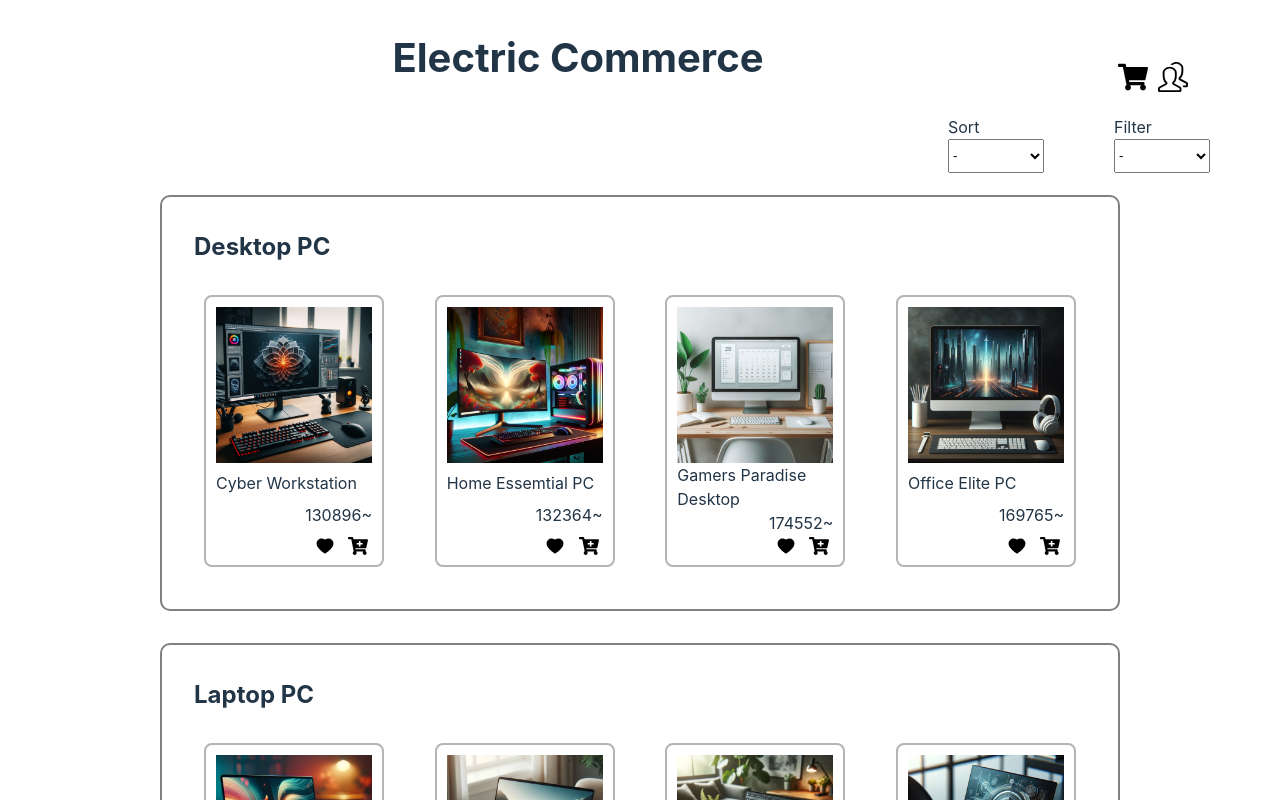
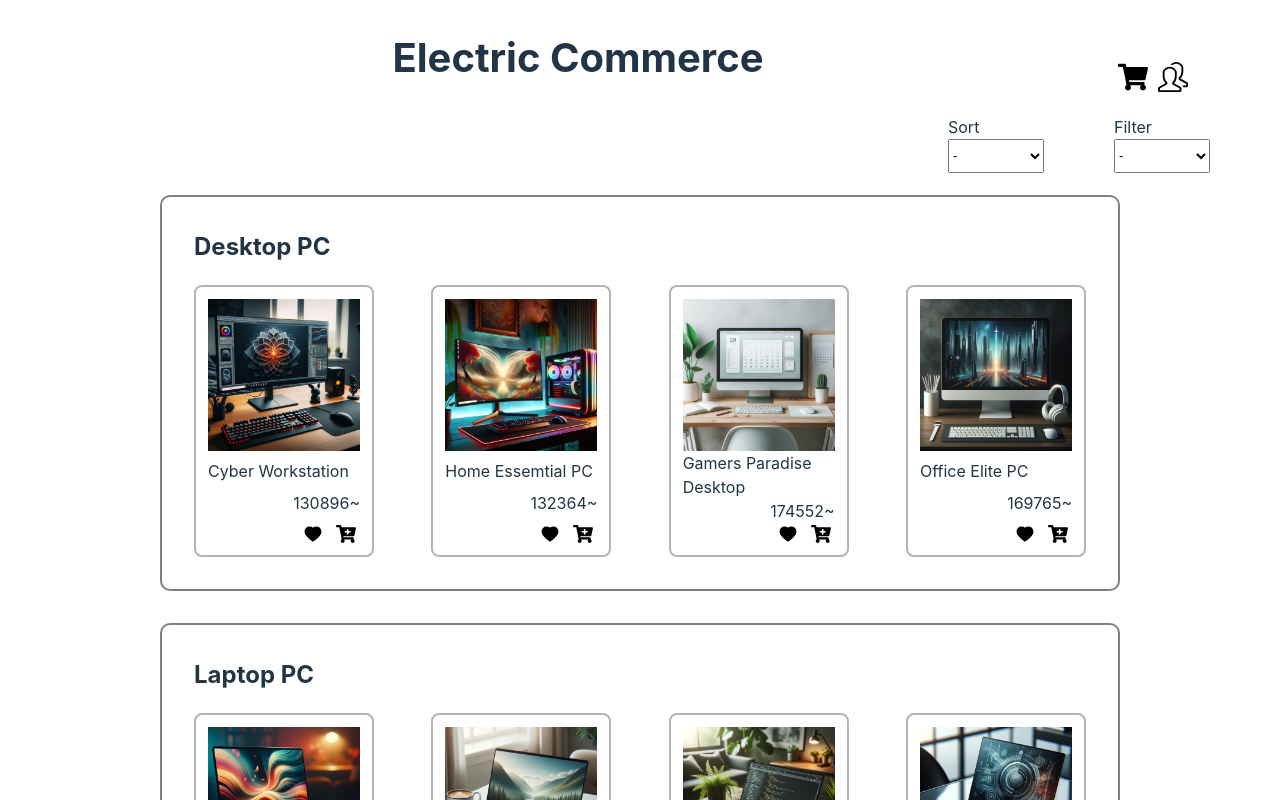
Before and after one commit to kip2/E-Commerce-Site-React, a React (Vite) app in the folder app/: page / in a window 1280 px wide. Shown: the top 800 px of the page. Built offline with nearby package versions, Linux system fonts and the light colour scheme.

Commit message:
cardのmarginをなくした

```diff
--- a/app/src/components/molecules/ProductCard.css
+++ b/app/src/components/molecules/ProductCard.css
@@ -2,8 +2,7 @@
     width: 180px;
     border: solid 2px #b4b4b4;
     border-radius: 8px;
-    padding: 10px;
-    margin: 10px;
+    padding: 12px;
     transition: tarnsform 2s;;
     display: flex;
     flex-flow: column;
```
